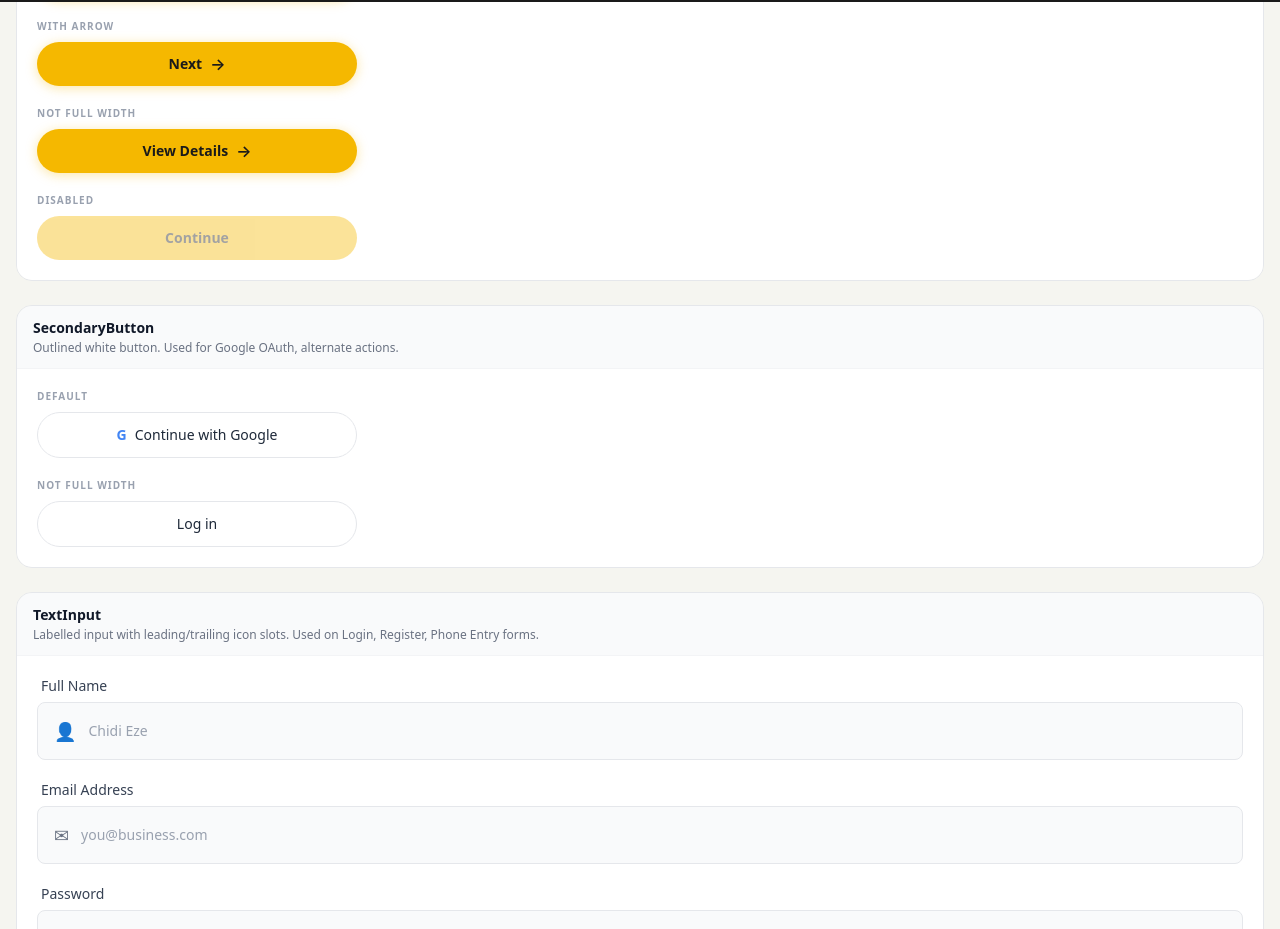
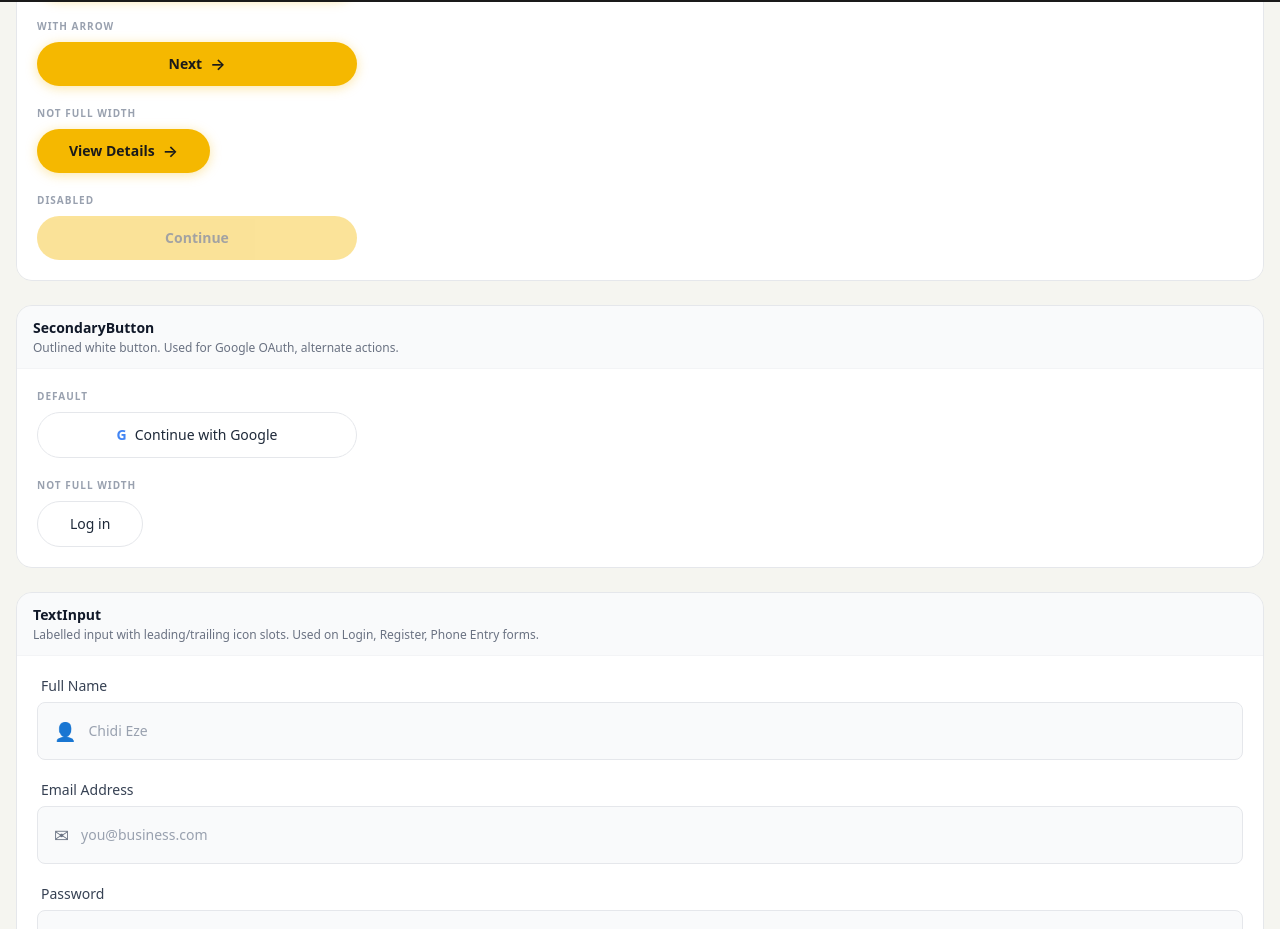
Before and after one commit to Mitchelxebec/beyondTheBusStop, a React (Vite) app: page /components-showcase in a window 1280 px wide. Shown: the part 798-1727 px from the top of the page. Built offline with nearby package versions, Linux system fonts and the light colour scheme; no server answers.

Commit message:
fix: update ComponentShowcase to use width prop instead of removed fullWidth

```diff
--- a/src/pages/ComponentShowcase.tsx
+++ b/src/pages/ComponentShowcase.tsx
@@ -97,7 +97,7 @@ const ComponentShowcase = () => {
             <PrimaryButton withArrow>Next</PrimaryButton>
           </Row>
           <Row label="not full width">
-            <PrimaryButton fullWidth={false} withArrow>
+            <PrimaryButton width="auto" withArrow>
               View Details
             </PrimaryButton>
           </Row>
@@ -117,7 +117,7 @@ const ComponentShowcase = () => {
             </SecondaryButton>
           </Row>
           <Row label="not full width">
-            <SecondaryButton fullWidth={false}>Log in</SecondaryButton>
+            <SecondaryButton width="auto">Log in</SecondaryButton>
           </Row>
         </Section>
 
```
